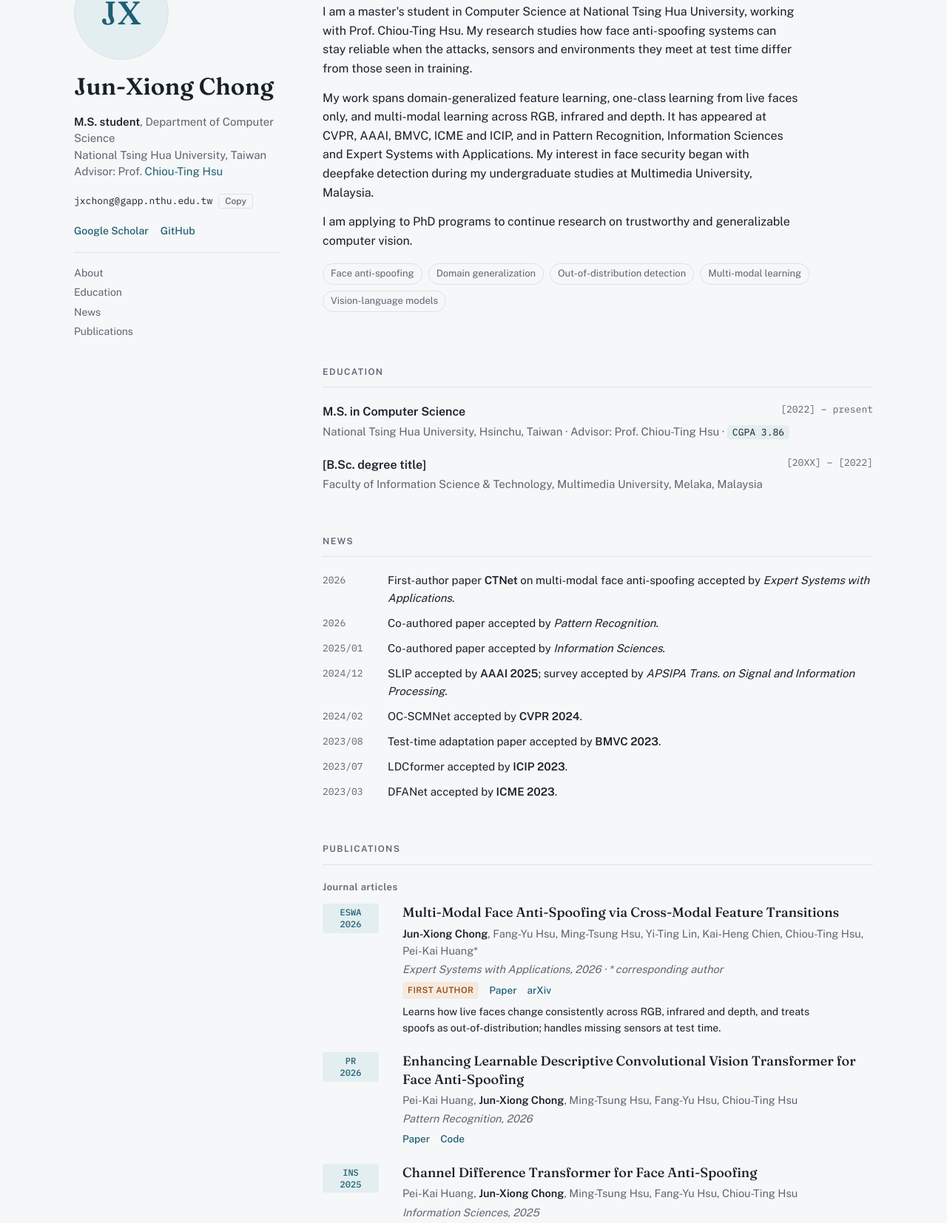
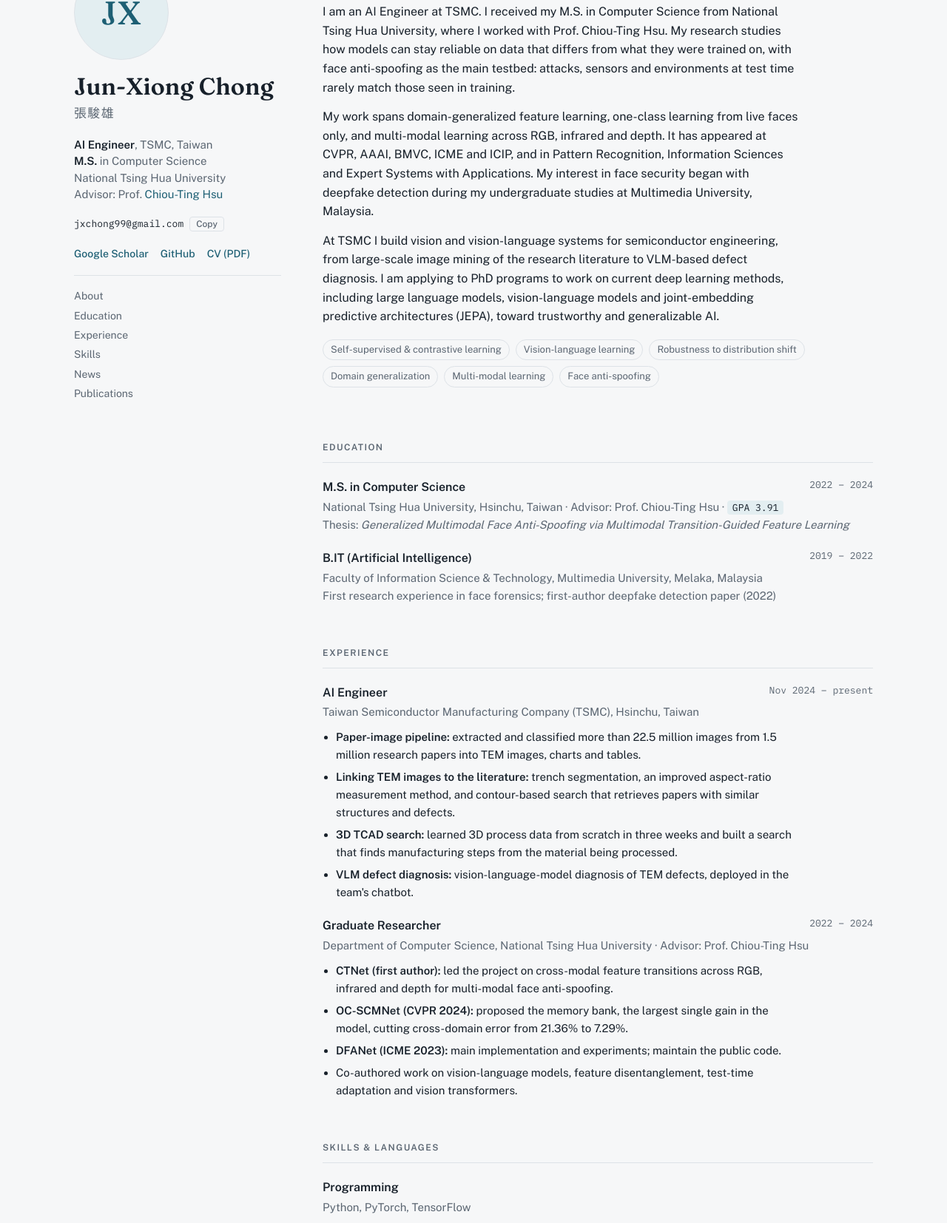
Before and after one commit to Jxchong1999/Jxchong1999.github.io, a plain HTML site: page index.html in a window 1280 px wide. Shown: the part 103-1757 px from the top of the page at 74% size. Drawn offline with nearby package versions, Linux system fonts and the light colour scheme.

Commit message:
Update index.html

```diff
--- a/index.html
+++ b/index.html
@@ -4,7 +4,7 @@
 <meta charset="utf-8">
 <meta name="viewport" content="width=device-width, initial-scale=1, viewport-fit=cover">
 <title>Jun-Xiong Chong</title>
-<meta name="description" content="Jun-Xiong Chong — face anti-spoofing, domain generalization and multi-modal learning. M.S. student, National Tsing Hua University.">
+<meta name="description" content="Jun-Xiong Chong — face anti-spoofing, domain generalization and multi-modal learning. AI Engineer at TSMC; M.S. in Computer Science, National Tsing Hua University.">
 <link rel="preconnect" href="https://fonts.googleapis.com">
 <link rel="preconnect" href="https://fonts.gstatic.com" crossorigin>
 <link rel="stylesheet" href="https://fonts.googleapis.com/css2?family=Fraunces:opsz,wght@9..144,500;9..144,600&family=Public+Sans:wght@400;500;600&family=IBM+Plex+Mono:wght@400;500&display=swap">
@@ -66,6 +66,7 @@ a:focus-visible, button:focus-visible { outline: 2px solid var(--accent); outlin
   border: 1px solid var(--rule); overflow: hidden;
 }
 .avatar img { width: 100%; height: 100%; object-fit: cover; }
+.cname { margin: 4px 0 0; color: var(--muted); font-size: 17px; letter-spacing: 0.08em; }
 h1 { font-family: var(--f-display); font-weight: 600; font-size: 32px; line-height: 1.15; margin: 0; text-wrap: balance; }
 .role { margin: 0; color: var(--muted); font-size: 15px; line-height: 1.5; }
 .role strong { color: var(--ink); font-weight: 600; }
@@ -104,6 +105,8 @@ h3:first-of-type { margin-top: 0; }
 .edu-item .detail { grid-column: 1 / -1; color: var(--muted); font-size: 15px; }
 .gpa { font-family: var(--f-mono); font-size: 13px; color: var(--ink); background: var(--accent-soft); padding: 1px 7px; border-radius: 4px; }
 @media (max-width: 480px) { .edu-item { grid-template-columns: 1fr; } }
+.work { grid-column: 1 / -1; margin: 8px 0 0; padding-left: 18px; font-size: 15px; display: flex; flex-direction: column; gap: 6px; max-width: 70ch; }
+.work strong { font-weight: 600; }
 
 /* News */
 .news { list-style: none; margin: 0; padding: 0; display: flex; flex-direction: column; gap: 10px; }
@@ -144,23 +147,28 @@ footer { font-size: 13px; color: var(--muted); border-top: 1px solid var(--rule)
     <div class="avatar" aria-hidden="true">JX</div>
     <div>
       <h1>Jun-Xiong Chong</h1>
+      <p class="cname" lang="zh-Hant">張駿雄</p>
     </div>
     <p class="role">
-      <strong>M.S. student</strong>, Department of Computer Science<br>
-      National Tsing Hua University, Taiwan<br>
+      <strong>AI Engineer</strong>, TSMC, Taiwan<br>
+      <strong>M.S.</strong> in Computer Science<br>
+      National Tsing Hua University<br>
       Advisor: Prof. <a href="https://www.cs.nthu.edu.tw/" target="_blank" rel="noopener">Chiou-Ting Hsu</a>
     </p>
     <div class="contact">
-      <span id="email">jxchong@gapp.nthu.edu.tw</span>
+      <span id="email">jxchong99@gmail.com</span>
       <button class="copy" id="copy-email" type="button">Copy</button>
     </div>
     <ul class="links">
       <li><a href="https://scholar.google.com/citations?user=5vBXXWsAAAAJ&amp;hl=en" target="_blank" rel="noopener">Google Scholar</a></li>
       <li><a href="https://github.com/Jxchong1999" target="_blank" rel="noopener">GitHub</a></li>
+      <li><a href="cv.pdf" target="_blank" rel="noopener">CV (PDF)</a></li>
     </ul>
     <nav class="nav" aria-label="Sections">
       <a href="#about">About</a>
       <a href="#education">Education</a>
+      <a href="#experience">Experience</a>
+      <a href="#skills">Skills</a>
       <a href="#news">News</a>
       <a href="#publications">Publications</a>
     </nav>
@@ -169,15 +177,16 @@ footer { font-size: 13px; color: var(--muted); border-top: 1px solid var(--rule)
   <main>
     <section id="about" class="about">
       <h2>About</h2>
-      <p>I am a master's student in Computer Science at National Tsing Hua University, working with Prof. Chiou-Ting Hsu. My research studies how face anti-spoofing systems can stay reliable when the attacks, sensors and environments they meet at test time differ from those seen in training.</p>
+      <p>I am an AI Engineer at TSMC. I received my M.S. in Computer Science from National Tsing Hua University, where I worked with Prof. Chiou-Ting Hsu. My research studies how models can stay reliable on data that differs from what they were trained on, with face anti-spoofing as the main testbed: attacks, sensors and environments at test time rarely match those seen in training.</p>
       <p>My work spans domain-generalized feature learning, one-class learning from live faces only, and multi-modal learning across RGB, infrared and depth. It has appeared at CVPR, AAAI, BMVC, ICME and ICIP, and in Pattern Recognition, Information Sciences and Expert Systems with Applications. My interest in face security began with deepfake detection during my undergraduate studies at Multimedia University, Malaysia.</p>
-      <p>I am applying to PhD programs to continue research on trustworthy and generalizable computer vision.</p>
+      <p>At TSMC I build vision and vision-language systems for semiconductor engineering, from large-scale image mining of the research literature to VLM-based defect diagnosis. I am applying to PhD programs to work on current deep learning methods, including large language models, vision-language models and joint-embedding predictive architectures (JEPA), toward trustworthy and generalizable AI.</p>
       <ul class="interests" aria-label="Research interests">
+        <li>Self-supervised &amp; contrastive learning</li>
+        <li>Vision-language learning</li>
+        <li>Robustness to distribution shift</li>
+        <li>Domain generalization</li>
+        <li>Multi-modal learning</li>
         <li>Face anti-spoofing</li>
-        <li>Domain generalization</li>
-        <li>Out-of-distribution detection</li>
-        <li>Multi-modal learning</li>
-        <li>Vision-language models</li>
       </ul>
     </section>
 
@@ -186,14 +195,51 @@ footer { font-size: 13px; color: var(--muted); border-top: 1px solid var(--rule)
       <div class="edu">
         <div class="edu-item">
           <span class="degree">M.S. in Computer Science</span>
-          <span class="when">[2022] – present</span>
-          <span class="detail">National Tsing Hua University, Hsinchu, Taiwan · Advisor: Prof. Chiou-Ting Hsu · <span class="gpa">CGPA 3.86</span></span>
+          <span class="when">2022 – 2024</span>
+          <span class="detail">National Tsing Hua University, Hsinchu, Taiwan · Advisor: Prof. Chiou-Ting Hsu · <span class="gpa">GPA 3.91</span><br>Thesis: <em>Generalized Multimodal Face Anti-Spoofing via Multimodal Transition-Guided Feature Learning</em></span>
         </div>
         <div class="edu-item">
-          <span class="degree">[B.Sc. degree title]</span>
-          <span class="when">[20XX] – [2022]</span>
-          <span class="detail">Faculty of Information Science &amp; Technology, Multimedia University, Melaka, Malaysia</span>
+          <span class="degree">B.IT (Artificial Intelligence)</span>
+          <span class="when">2019 – 2022</span>
+          <span class="detail">Faculty of Information Science &amp; Technology, Multimedia University, Melaka, Malaysia<br>First research experience in face forensics; first-author deepfake detection paper (2022)</span>
         </div>
+      </div>
+    </section>
+
+    <section id="experience">
+      <h2>Experience</h2>
+      <div class="edu">
+        <div class="edu-item">
+          <span class="degree">AI Engineer</span>
+          <span class="when">Nov 2024 – present</span>
+          <span class="detail">Taiwan Semiconductor Manufacturing Company (TSMC), Hsinchu, Taiwan</span>
+          <ul class="work">
+            <li><strong>Paper-image pipeline:</strong> extracted and classified more than 22.5 million images from 1.5 million research papers into TEM images, charts and tables.</li>
+            <li><strong>Linking TEM images to the literature:</strong> trench segmentation, an improved aspect-ratio measurement method, and contour-based search that retrieves papers with similar structures and defects.</li>
+            <li><strong>3D TCAD search:</strong> learned 3D process data from scratch in three weeks and built a search that finds manufacturing steps from the material being processed.</li>
+            <li><strong>VLM defect diagnosis:</strong> vision-language-model diagnosis of TEM defects, deployed in the team's chatbot.</li>
+          </ul>
+        </div>
+        <div class="edu-item">
+          <span class="degree">Graduate Researcher</span>
+          <span class="when">2022 – 2024</span>
+          <span class="detail">Department of Computer Science, National Tsing Hua University · Advisor: Prof. Chiou-Ting Hsu</span>
+          <ul class="work">
+            <li><strong>CTNet (first author):</strong> led the project on cross-modal feature transitions across RGB, infrared and depth for multi-modal face anti-spoofing.</li>
+            <li><strong>OC-SCMNet (CVPR 2024):</strong> proposed the memory bank, the largest single gain in the model, cutting cross-domain error from 21.36% to 7.29%.</li>
+            <li><strong>DFANet (ICME 2023):</strong> main implementation and experiments; maintain the public code.</li>
+            <li>Co-authored work on vision-language models, feature disentanglement, test-time adaptation and vision transformers.</li>
+          </ul>
+        </div>
+      </div>
+    </section>
+
+    <section id="skills">
+      <h2>Skills &amp; Languages</h2>
+      <div class="edu">
+        <div class="edu-item"><span class="degree">Programming</span><span class="detail">Python, PyTorch, TensorFlow</span></div>
+        <div class="edu-item"><span class="degree">Methods</span><span class="detail">Vision transformers, vision-language models, domain generalization, one-class learning, image retrieval</span></div>
+        <div class="edu-item"><span class="degree">Languages</span><span class="detail">English (TOEFL iBT 110/120 · TOEIC 970/990) · Chinese (native)</span></div>
       </div>
     </section>
 
@@ -204,6 +250,7 @@ footer { font-size: 13px; color: var(--muted); border-top: 1px solid var(--rule)
         <li><time>2026</time><span>Co-authored paper accepted by <em>Pattern Recognition</em>.</span></li>
         <li><time>2025/01</time><span>Co-authored paper accepted by <em>Information Sciences</em>.</span></li>
         <li><time>2024/12</time><span>SLIP accepted by <strong>AAAI 2025</strong>; survey accepted by <em>APSIPA Trans. on Signal and Information Processing</em>.</span></li>
+        <li><time>2024/11</time><span>Joined <strong>TSMC</strong> as an AI Engineer.</span></li>
         <li><time>2024/02</time><span>OC-SCMNet accepted by <strong>CVPR 2024</strong>.</span></li>
         <li><time>2023/08</time><span>Test-time adaptation paper accepted by <strong>BMVC 2023</strong>.</span></li>
         <li><time>2023/07</time><span>LDCformer accepted by <strong>ICIP 2023</strong>.</span></li>
@@ -362,7 +409,7 @@ footer { font-size: 13px; color: var(--muted); border-top: 1px solid var(--rule)
       </ol>
     </section>
 
-    <footer>Last updated October 2026.</footer>
+    <footer>Last updated November 2026.</footer>
   </main>
 </div>
 
```
